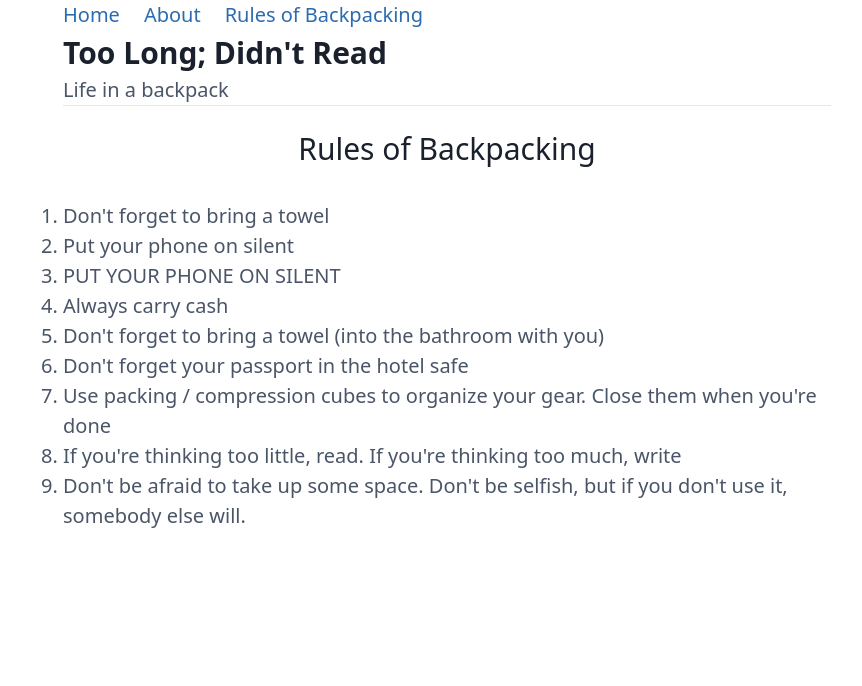
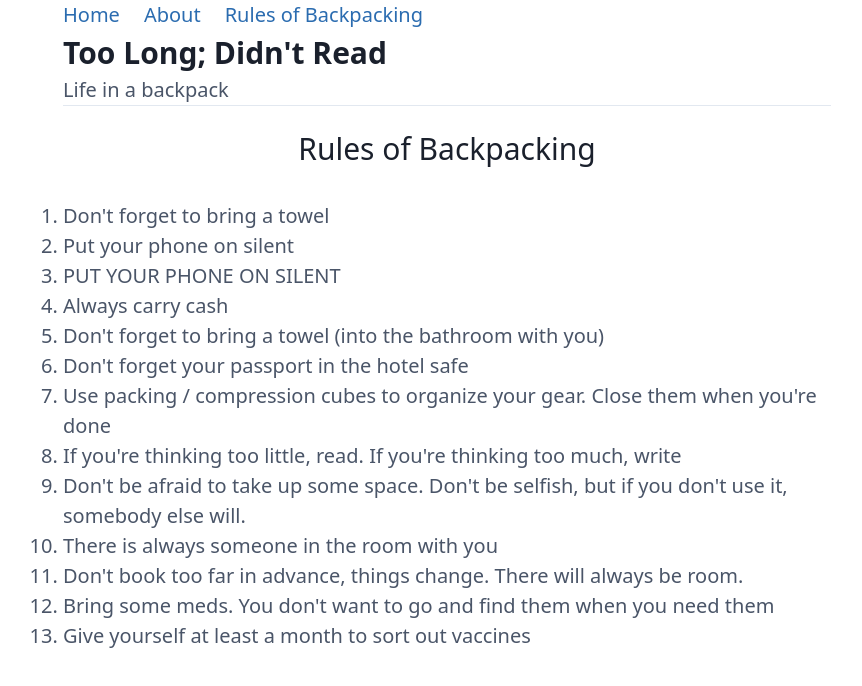
Before and after one commit to Zandakar/too-long-didnt-read, a Next.js app: page /rules-of-backpacking in a window 1280 px wide. Shown: the top 686 px of the page, without its empty margins (193-1055 px from the left). Built offline with nearby package versions, Linux system fonts and the light colour scheme.

Commit message:
cleaning up, added more rules

```diff
--- a/src/pages/rules-of-backpacking.tsx
+++ b/src/pages/rules-of-backpacking.tsx
@@ -16,6 +16,7 @@ const Page = () => (
       <div className="flex justify-center items-center"></div>
       <div>
         <ol className="list-decimal">
+                   {/* <li>{``}</li> */}
           <li>{`Don't forget to bring a towel`}</li>
           <li>{`Put your phone on silent`}</li>
           <li>{`PUT YOUR PHONE ON SILENT`}</li>
@@ -25,6 +26,10 @@ const Page = () => (
           <li>{`Use packing / compression cubes to organize your gear. Close them when you're done`}</li>
           <li>{`If you're thinking too little, read. If you're thinking too much, write`}</li>
           <li>{`Don't be afraid to take up some space. Don't be selfish, but if you don't use it, somebody else will.`}</li>
+          <li>{`There is always someone in the room with you`}</li>
+         <li>{`Don't book too far in advance, things change. There will always be room.`}</li>
+         <li>{`Bring some meds. You don't want to go and find them when you need them`}</li>
+         <li>{`Give yourself at least a month to sort out vaccines`}</li>
         </ol>
         <br />
       </div>
--- a/src/pages/rules.tsx
+++ /dev/null
@@ -1,25 +0,0 @@
-import React from "react";
-
-import { Content } from "../content/Content";
-import { Meta } from "../layout/Meta";
-import { Main } from "../templates/Main";
-
-const About = () => (
-  <Main meta={<Meta title="About" description="About" />}>
-    <Content>
-      <h1 className="text-center  text-3xl text-gray-900">{`Rules of backpacking`}</h1>
-      <br></br>
-      <div className="pt-14">
-        <ol className="list-decimal">
-          <li>Coffee</li>
-          <li>Tea</li>
-          <li>Milk</li>
-        </ol>
-      </div>
-      <br />
-      <br />
-    </Content>
-  </Main>
-);
-
-export default About;
```
